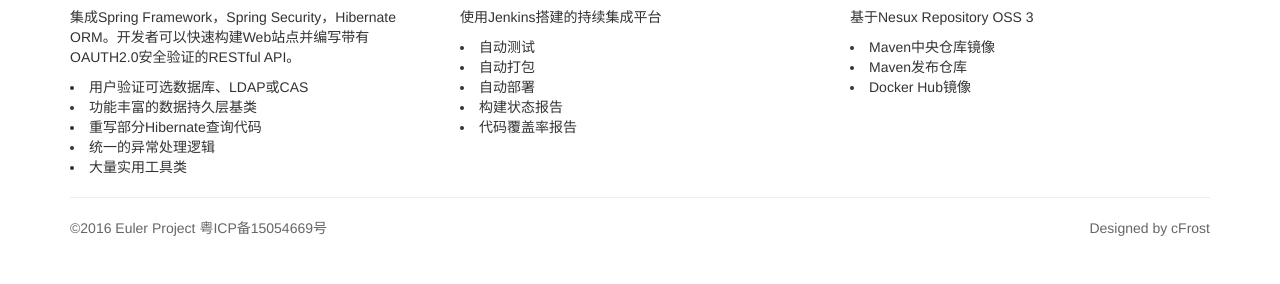
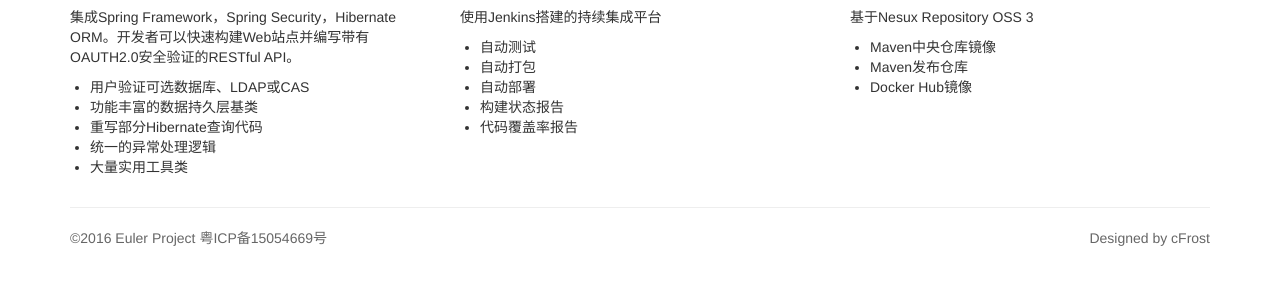
Before and after one commit to euler-projects/euler-website, a plain HTML site: page index.html in a window 1280 px wide. Shown: the part 376-660 px from the top of the page. Drawn offline with Linux system fonts and the light colour scheme.

Commit message:
home page

```diff
--- a/index.html
+++ b/index.html
@@ -105,30 +105,36 @@
     <div class="col-md-4">
       <h2><a href="#">Euler Framework</a></h2>
       <p>集成Spring Framework，Spring Security，Hibernate ORM。开发者可以快速构建Web站点并编写带有OAUTH2.0安全验证的RESTful API。</p>
+      <ul>
         <li>用户验证可选数据库、LDAP或CAS</li>
         <li>功能丰富的数据持久层基类</li>
         <li>重写部分Hibernate查询代码</li>
         <li>统一的异常处理逻辑</li>
         <li>大量实用工具类</li>
+      </ul>
       <!--<p>Web framework based on Spring MVC, Spring Security and Hibernate ORM.</p>-->
       <!--<p>Developers can build website with JDBC, LDAP or CAS authentication and REST APIs with OAUTH 2.0 security validation quickly.</p>-->
     </div>
     <div class="col-md-4">
       <h2><a href="#">CI</a></h2>
       <p>使用Jenkins搭建的持续集成平台</p>
+      <ul>
         <li>自动测试</li>
         <li>自动打包</li>
         <li>自动部署</li>
         <li>构建状态报告</li>
         <li>代码覆盖率报告</li>
+      </ul>
       <!--<p>CI platform powered by Jenkins</p>-->
     </div>
     <div class="col-md-4">
       <h2><a href="#">Repo</a></h2>
       <p>基于Nesux Repository OSS 3</p>
+      <ul>
         <li>Maven中央仓库镜像</li>
         <li>Maven发布仓库</li>
         <li>Docker Hub镜像</li>
+      </ul>
     </div>
   </div>
 
--- a/resources/css/custom/global.css
+++ b/resources/css/custom/global.css
@@ -14,6 +14,10 @@ footer,
 footer * > a,
 footer * > a:hover {
     color: #666;
+}
+
+ul {
+    -webkit-padding-start: 20px;
 }
 
 /*#footer-about > span {*/
```
Lines whose indentation alone changed are shown as unchanged.
